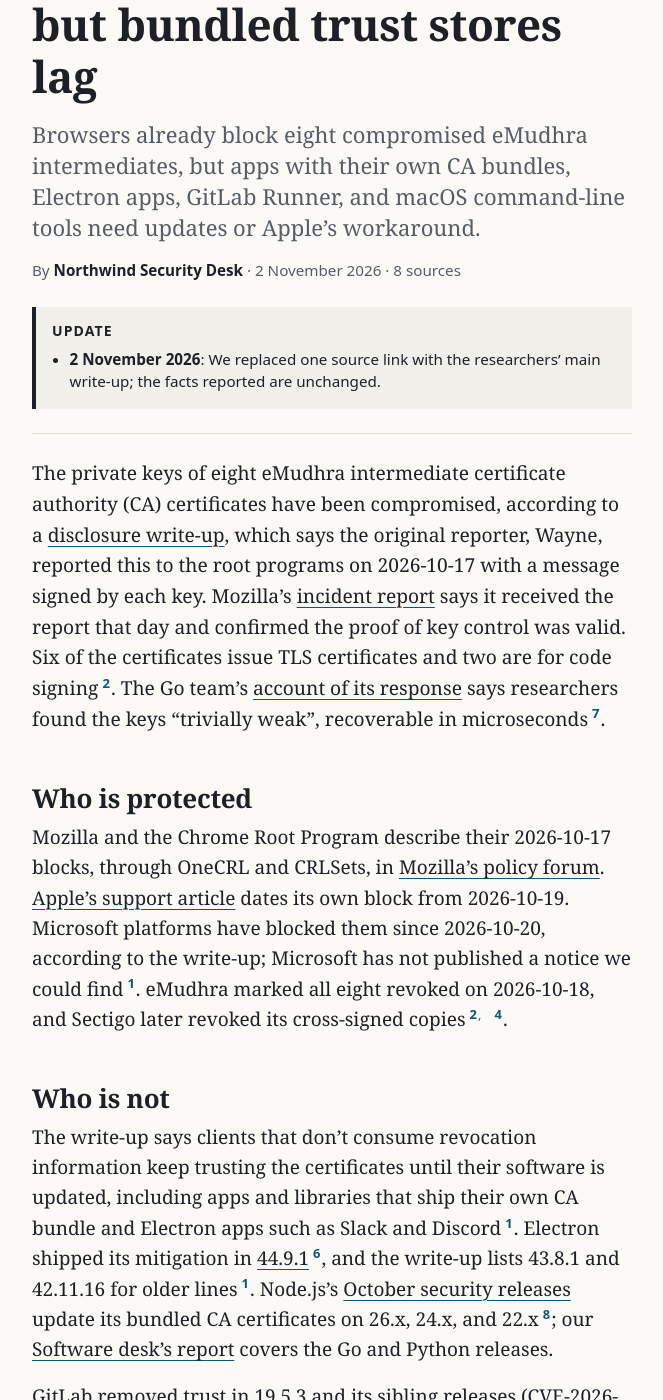
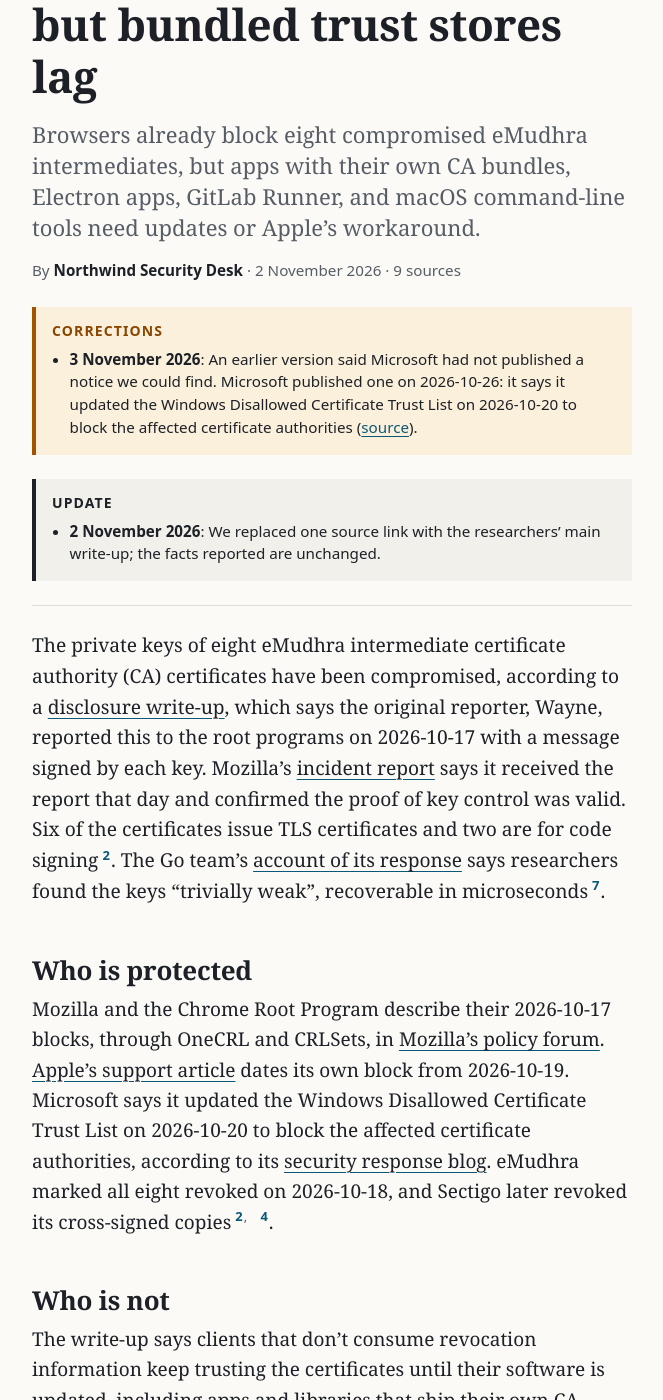
Before and after one commit to northwind-press/northwind-press.github.io, a Jekyll site: the page built from _posts/2026-11-02-emudhra-ca-compromise.md, in a window 1280 px wide and 1400 px high, scrolled down 315 px. Shown: the whole window, without its empty margins (308-971 px from the left). Built offline with Jekyll 4.4.1, drawn with Linux system fonts in a browser that asks for light colours; some of the changed text lies outside the part shown.

Commit message:
Correction on emudhra-ca-compromise: Microsoft did publish (MSRC 2026-10-26); add as source 9 (standards 08:21, wording pending editor)
Co-Authored-By: Claude Opus 5.5 <noreply@anthropic.com>

```diff
--- a/_posts/2026-11-02-emudhra-ca-compromise.md
+++ b/_posts/2026-11-02-emudhra-ca-compromise.md
@@ -43,7 +43,14 @@ sources:
     url: https://nodejs.org/en/blog/vulnerability/october-2026-security-releases
     publisher: "Node.js"
     accessed: "2026-11-02"
-corrections: []
+  - title: "Microsoft response to compromised eMudhra certificate authority keys"
+    url: https://www.microsoft.com/msrc/blog/2026/10/microsoft-response-to-compromised-emudhra-certificate-authority-keys
+    publisher: "Microsoft Security Response Center"
+    date: "2026-10-26"
+    accessed: "2026-11-03"
+corrections:
+  - date: 2026-11-03
+    text: "An earlier version said Microsoft had not published a notice we could find. Microsoft published one on 2026-10-26: it says it updated the Windows Disallowed Certificate Trust List on 2026-10-20 to block the affected certificate authorities ([source](https://www.microsoft.com/msrc/blog/2026/10/microsoft-response-to-compromised-emudhra-certificate-authority-keys))."
 updates:
   - date: 2026-11-02
     text: "We replaced one source link with the researchers' main write-up; the facts reported are unchanged."
@@ -53,7 +60,7 @@ The private keys of eight eMudhra intermediate certificate authority (CA) certif
 
 ## Who is protected
 
-Mozilla and the Chrome Root Program describe their 2026-10-17 blocks, through OneCRL and CRLSets, in [Mozilla's policy forum](https://groups.google.com/a/mozilla.org/g/dev-security-policy/c/0R3XLJL6FuE). [Apple's support article](https://support.apple.com/en-us/149555) dates its own block from 2026-10-19. Microsoft platforms have blocked them since 2026-10-20, according to the write-up; Microsoft has not published a notice we could find{% include cite.html n=1 %}. eMudhra marked all eight revoked on 2026-10-18, and Sectigo later revoked its cross-signed copies{% include cite.html n=2 %}{% include cite.html n=4 %}.
+Mozilla and the Chrome Root Program describe their 2026-10-17 blocks, through OneCRL and CRLSets, in [Mozilla's policy forum](https://groups.google.com/a/mozilla.org/g/dev-security-policy/c/0R3XLJL6FuE). [Apple's support article](https://support.apple.com/en-us/149555) dates its own block from 2026-10-19. Microsoft says it updated the Windows Disallowed Certificate Trust List on 2026-10-20 to block the affected certificate authorities, according to its [security response blog](https://www.microsoft.com/msrc/blog/2026/10/microsoft-response-to-compromised-emudhra-certificate-authority-keys). eMudhra marked all eight revoked on 2026-10-18, and Sectigo later revoked its cross-signed copies{% include cite.html n=2 %}{% include cite.html n=4 %}.
 
 ## Who is not
 
```
